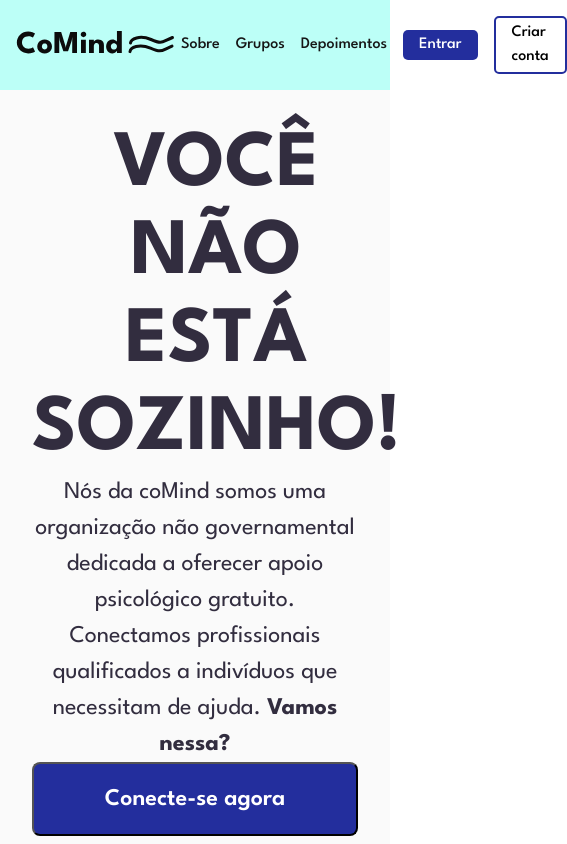
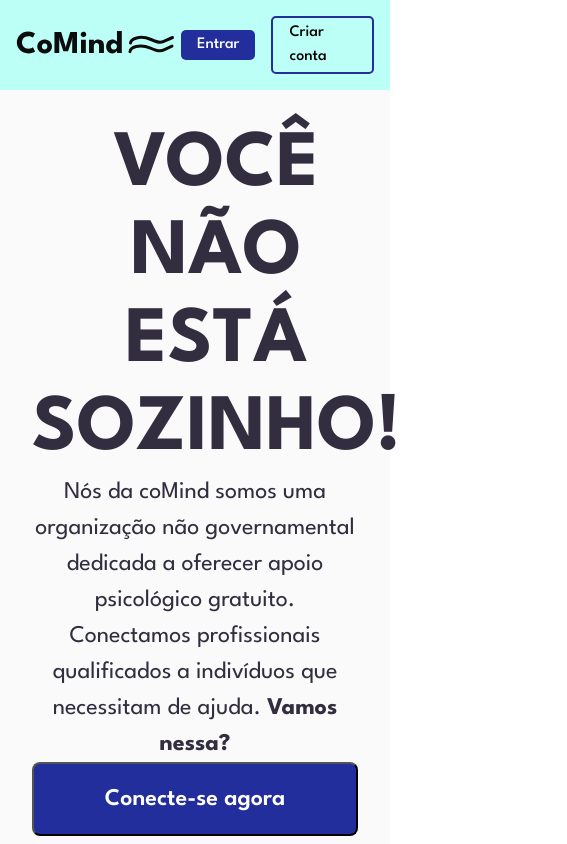
Before and after one commit to ingrydf12/coMind-Front, a React (Vite) app: page / in a window 390 px wide. Shown: the top 844 px of the page, 567 px wide, since content can reach past the window. Built offline with nearby package versions, Linux system fonts and the light colour scheme.

Commit message:
adjustments simple -> home and header

```diff
--- a/src/pages/Home/Home.jsx
+++ b/src/pages/Home/Home.jsx
@@ -1,4 +1,3 @@
-import { Outlet } from "react-router-dom"
 import Banner from "../../components/Banner/Banner"
 import Sobre from "../../components/Sobre/Sobre"
 import Indicacoes from "../../components/Indicacoes/Indicacoes"
@@ -15,4 +14,4 @@ const Home = () => {
     )
 }
 
-export default Home ;
+export default Home;
--- a/src/styles/Header.css
+++ b/src/styles/Header.css
@@ -1,3 +1,8 @@
+*{
+    margin: 0;
+    padding: 0;
+}
+
 .navbar {
     display: flex;
     justify-content: space-between;
@@ -71,3 +76,9 @@
     align-items: center;
     gap: 1rem;
 }
+
+@media only screen and (max-width: 600px){
+    .mr-auto{
+        display: none;
+    }
+  }
```
